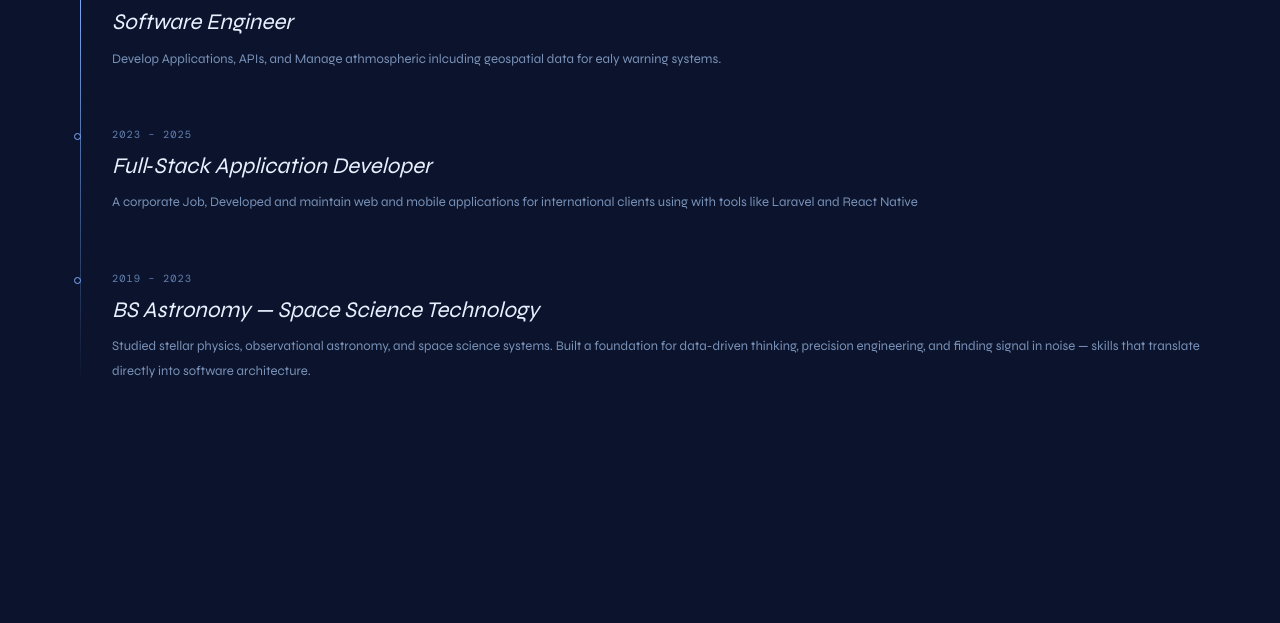
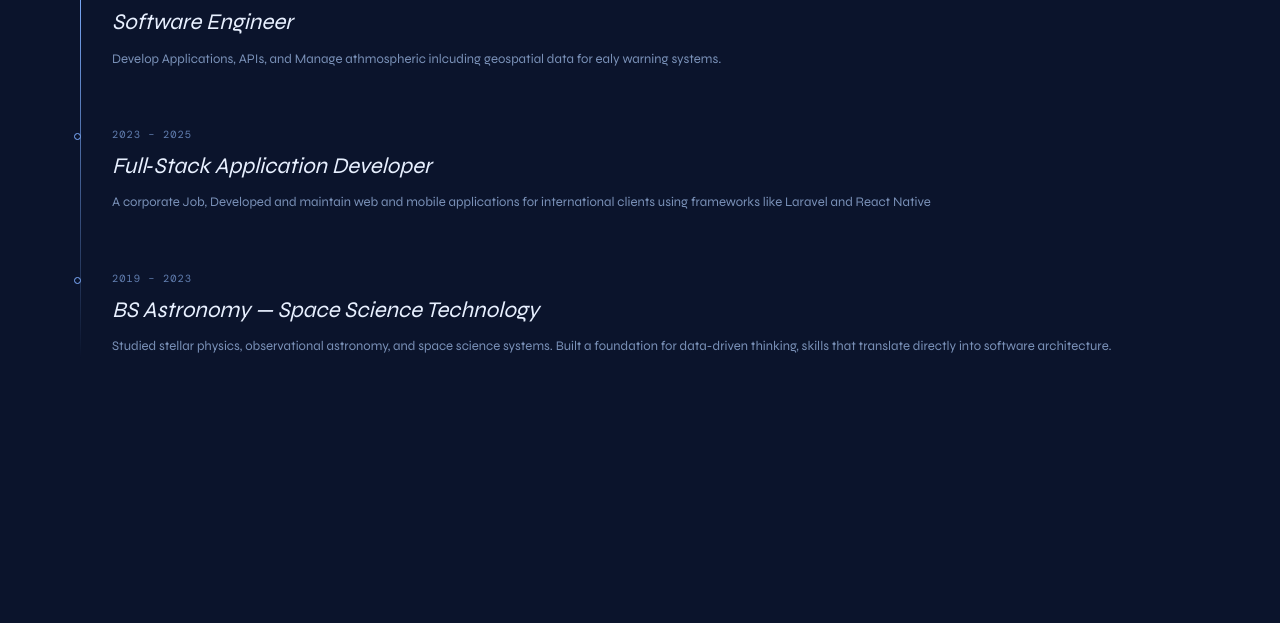
Before and after one commit to callmemark/markspace_system, a Django app: page / in a window 1280 px wide. Shown: the part 2703-3326 px from the top of the page. Run offline with Django 5.2, Linux system fonts and the light colour scheme; some libraries are stand-ins or nearby versions; some web fonts are replaced.

Commit message:
Updated typos

```diff
--- a/homepage/templates/pages/index.html
+++ b/homepage/templates/pages/index.html
@@ -184,7 +184,7 @@
                 <div class="timeline-date">2023 – 2025</div>
                 <div class="timeline-title">Full‑Stack Application Developer</div>
                 <p class="timeline-body">
-                    A corporate Job, Developed and maintain web and mobile applications for international clients using with tools
+                    A corporate Job, Developed and maintain web and mobile applications for international clients using frameworks
                     like Laravel and React Native
                 </p>
             </div>
@@ -193,8 +193,7 @@
                 <div class="timeline-title">BS Astronomy — Space Science Technology</div>
                 <p class="timeline-body">
                     Studied stellar physics, observational astronomy, and space science systems.
-                    Built a foundation for data-driven thinking, precision engineering,
-                    and finding signal in noise — skills that translate directly
+                    Built a foundation for data-driven thinking, skills that translate directly
                     into software architecture.
                 </p>
             </div>
```
